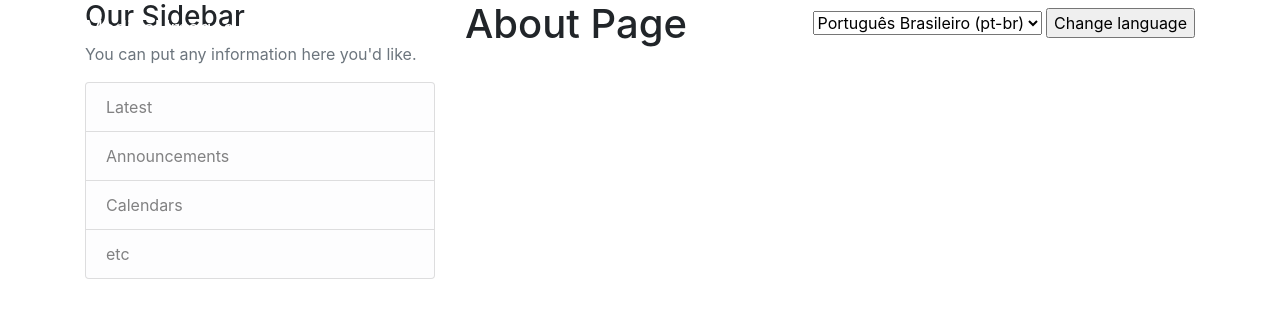
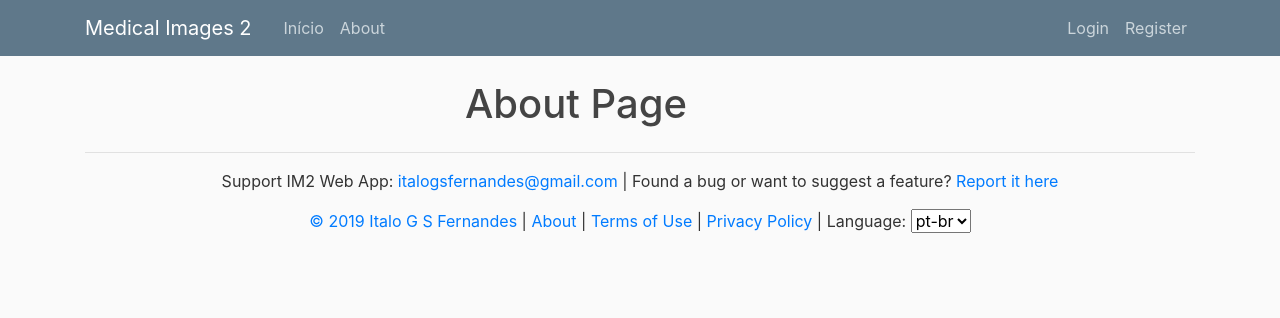
Before and after one commit to italogsfernandes/imagens-medicas-2, a Django app: page /about/ in a window 1280 px wide. Shown: the top 318 px of the page. Run offline with Django 3.2, Linux system fonts and the light colour scheme; some libraries are stand-ins or nearby versions.

Commit message:
base totally changed

```diff
--- a/im2webapp/im2webapp/templates/im2webapp/base.html
+++ b/im2webapp/im2webapp/templates/im2webapp/base.html
@@ -1,97 +1,51 @@
 {% load static %}
 {% load i18n %}
+
 <!DOCTYPE html>
 <html>
 <head>
-
     <!-- Required meta tags -->
     <meta charset="utf-8">
+    <meta http-equiv="X-UA-Compatible" content="IE=edge">
     <meta name="viewport" content="width=device-width, initial-scale=1, shrink-to-fit=no">
+    <meta name="msapplication-config" content="none">
+
+    <!-- favicon -->
+    <link rel="shortcut icon" type="image/png" href="{% static 'im2webapp/images/favicon.png' %}">
+
+    {% block extra_meta %}{% endblock %}
+    <title>{% block title %}{% endblock %} | {% block title_suffix %}IM2{% endblock %}</title>
 
     <!-- Bootstrap CSS -->
     <link rel="stylesheet" href="https://maxcdn.bootstrapcdn.com/bootstrap/4.0.0/css/bootstrap.min.css" integrity="sha384-Gn5384xqQ1aoWXA+058RXPxPg6fy4IWvTNh0E263XmFcJlSAwiGgFAW/dAiS6JXm" crossorigin="anonymous">
+    <link rel="stylesheet" type="text/css" href="{% static 'im2webapp/css/main.css' %}">
 
-    <link rel="stylesheet" type="text/css" href="{% static 'im2webapp/main.css' %}">
+    {# Global fonts #}
+	<link rel="stylesheet" type="text/css" href="https://fonts.googleapis.com/css?family=Source+Sans+Pro:400,600">
 
-    <!-- favicon -->
-    <link rel="shortcut icon" type="image/png" href="{% static 'im2webapp/images/favicon.png' %}"/>
+    {% block extra_css %}{% endblock %}
+</head>
+<body class="{% block body_class %}{% endblock %} ">
 
-    {% if title %}
-        <title>IM2 - {{ title }}</title>
-    {% else %}
-        <title>IM2</title>
-    {% endif %}
-</head>
-<body>
     <header class="site-header">
-      <nav class="navbar navbar-expand-md navbar-dark bg-steel fixed-top">
-        <div class="container">
-          <a class="navbar-brand mr-4" href="{% url 'home' %}">{% trans "Medical Images 2" %}</a>
-          <button class="navbar-toggler" type="button" data-toggle="collapse" data-target="#navbarToggle" aria-controls="navbarToggle" aria-expanded="false" aria-label="Toggle navigation">
-          <span class="navbar-toggler-icon"></span>
-          </button>
-          <div class="collapse navbar-collapse" id="navbarToggle">
-            <div class="navbar-nav mr-auto">
-              <a class="nav-item nav-link" href="{% url 'home' %}">{% trans "Home" %}</a>
-              <a class="nav-item nav-link" href="{% url 'about' %}">{% trans "About" %}</a>
-            </div>
-            <!-- Navbar Right Side -->
-            <div class="navbar-nav">
-              {% if user.is_authenticated %}
-                <a class="nav-item nav-link" href="{% url 'profile' %}">{% trans "Profile" %}</a>
-                <a class="nav-item nav-link" href="{% url 'logout' %}">{% trans "Logout" %}</a>
-              {% else %}
-                <a class="nav-item nav-link" href="{% url 'login' %}">{% trans "Login" %}</a>
-                <a class="nav-item nav-link" href="{% url 'register' %}">{% trans "Register" %}</a>
-              {% endif %}
-              {% get_available_languages as LANGUAGES %}
-              <div class="idiomas">
-              <form action="{% url 'set_language' %}" method="post">{% csrf_token %}
-                <input name="next" type="hidden" value="{{ redirect_to }}">
-                <select name="language">
-                  {% get_current_language as LANGUAGE_CODE %}
-                  {% get_available_languages as LANGUAGES %}
-                  {% get_language_info_list for LANGUAGES as languages %}
-                  {% for language in languages %}
-                  <option value="{{ language.code }}"{% if language.code == LANGUAGE_CODE %} selected{% endif %}>
-                    {{ language.name_local }} ({{ language.code }})
-                  </option>
-                  {% endfor %}
-                  </select>
-                <input type="submit" value="{% trans 'Change language' %}">
-              </form>
-              </div>
-            </div>
-          </div>
-        </div>
-      </nav>
+    {% block top_menu %}{% include 'im2webapp/_top_menu.html' %}{% endblock %}
     </header>
+
+    {% block layout %}{% endblock %}
+
     <main role="main" class="container">
       <div class="row">
         <div class="col-md-4">
-          <div class="content-section">
-            <h3>{% trans "Our Sidebar" %}</h3>
-            <p class='text-muted'>{% trans "You can put any information here you'd like." %}
-              <ul class="list-group">
-                <li class="list-group-item list-group-item-light">{% trans "Latest" %}</li>
-                <li class="list-group-item list-group-item-light">{% trans "Announcements" %}</li>
-                <li class="list-group-item list-group-item-light">{% trans "Calendars" %}</li>
-                <li class="list-group-item list-group-item-light">{% trans "etc" %}</li>
-              </ul>
-            </p>
-          </div>
+          {% block side_bar %}{% endblock %}
         </div>
+        {% block outside_content %}
         <div class="col-md-8">
-          {% if messages %}
-            {% for message in messages %}
-              <div class="alert alert-{{ message.tags }}">
-                {{ message }}
-              </div>
-            {% endfor %}
-          {% endif %}
-          {% block content %}{% endblock %}
+            {% include 'im2webapp/_messages.html' %}
+            {% block content %}{% endblock %}
         </div>
+        {% endblock %}
       </div>
+      {% block footer %}{% include 'im2webapp/_footer.html' %}{% endblock %}
     </main>
 
     <!-- Optional JavaScript -->
@@ -99,5 +53,7 @@
     <script src="https://code.jquery.com/jquery-3.2.1.slim.min.js" integrity="sha384-KJ3o2DKtIkvYIK3UENzmM7KCkRr/rE9/Qpg6aAZGJwFDMVNA/GpGFF93hXpG5KkN" crossorigin="anonymous"></script>
     <script src="https://cdnjs.cloudflare.com/ajax/libs/popper.js/1.12.9/umd/popper.min.js" integrity="sha384-ApNbgh9B+Y1QKtv3Rn7W3mgPxhU9K/ScQsAP7hUibX39j7fakFPskvXusvfa0b4Q" crossorigin="anonymous"></script>
     <script src="https://maxcdn.bootstrapcdn.com/bootstrap/4.0.0/js/bootstrap.min.js" integrity="sha384-JZR6Spejh4U02d8jOt6vLEHfe/JQGiRRSQQxSfFWpi1MquVdAyjUar5+76PVCmYl" crossorigin="anonymous"></script>
+
+    {% block extra_js %}{% endblock %}
 </body>
 </html>
```
